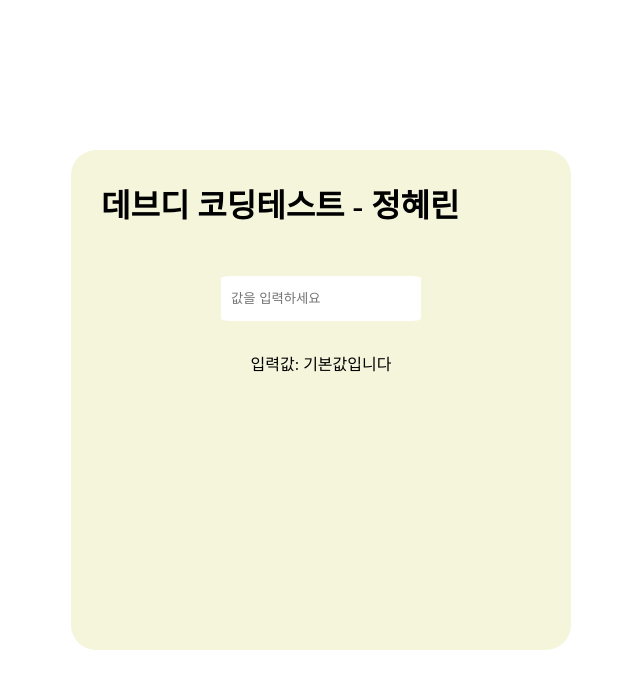
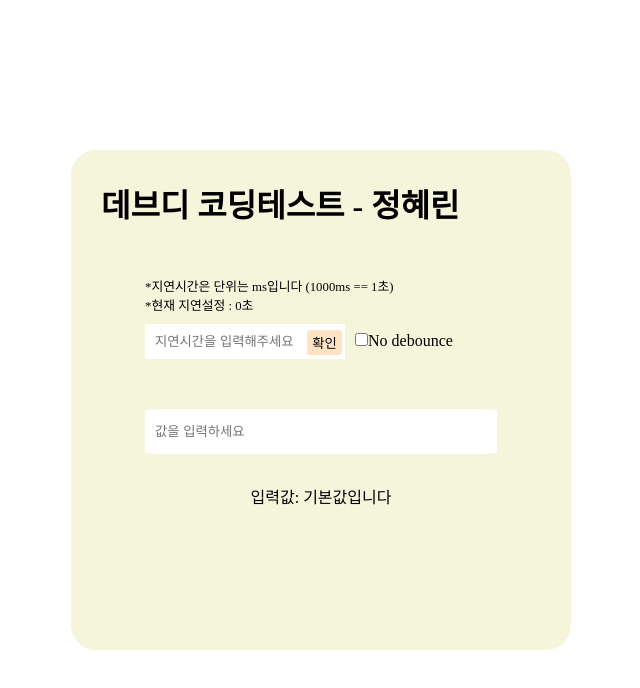
Before and after one commit to 02rynn/devD, a React (Create React App) app in the folder my-app/: page / in a window 1280 px wide. Shown: the top 688 px of the page, without its empty margins (319-959 px from the left). Built offline with nearby package versions, Linux system fonts and the light colour scheme.

Commit message:
feat 지연값과 debounce모드 설정 기능 추가

```diff
--- a/my-app/src/App.tsx
+++ b/my-app/src/App.tsx
@@ -1,4 +1,4 @@
-import React, { ChangeEvent, useState } from 'react';
+import React, { ChangeEvent, MouseEvent, useState } from 'react';
 import { debounce } from './debounce';
 
 interface DebounceOptions {
@@ -8,13 +8,16 @@ interface DebounceOptions {
 
 function App() {
   const [inputValue, setInputValue] = useState<string>('기본값입니다');
+  const [wait, setWait] = useState<number>(0);
+  const [confirmWait, setConfirmWait] = useState<number>(0);
+  const [immediate, setImmediate] = useState<boolean>();
 
   //wait은 지연시간, immediate는 즉시실행 유무
   const debounceUserInput = debounce(
     (e: ChangeEvent<HTMLInputElement>) => {
       return e.target.value;
     },
-    { wait: 1000, immediate: false } as DebounceOptions
+    { wait: wait, immediate: immediate } as DebounceOptions
   );
 
   const handleChange = (e: ChangeEvent<HTMLInputElement>) => {
@@ -24,12 +27,50 @@ function App() {
     });
   };
 
+  const handleChangeWait = (e: ChangeEvent<HTMLInputElement>) => {
+    const waitValue = parseInt(e.target.value);
+    setWait(waitValue);
+  };
+
+  const handleClick = (e: MouseEvent<HTMLButtonElement>) => {
+    if (!wait) {
+      alert('값을 입력해주세요. 기본 지연값은 1초 입니다');
+      return;
+    }
+
+    setConfirmWait(wait);
+    alert(`지연값이${wait / 1000}초로 변경되었습니다`);
+  };
+
+  const handleRadioChange = (e: ChangeEvent<HTMLInputElement>) => {
+    if (e.target.checked) {
+      alert('debounce mode가 해제되었습니다');
+    } else {
+      alert('debounce mode가 켜졌습니다');
+    }
+    setImmediate(e.target.checked);
+  };
+
   return (
     <div className="App">
       <header>
         <h1>데브디 코딩테스트 - 정혜린</h1>
       </header>
       <main>
+        <div className="optionBox">
+          <p> *지연시간은 단위는 ms입니다 (1000ms == 1초)</p>
+          <p> {`*현재 지연설정 : ${confirmWait / 1000}초`}</p>
+          <input
+            type="number"
+            placeholder="지연시간을 입력해주세요"
+            onChange={handleChangeWait}
+          />
+          <button onClick={handleClick}>확인</button>
+          <label>
+            <input type="checkbox" onChange={handleRadioChange} />
+            No debounce
+          </label>
+        </div>
         <input
           type="text"
           placeholder="값을 입력하세요"
--- a/my-app/src/index.css
+++ b/my-app/src/index.css
@@ -8,30 +8,68 @@
   width: 500px;
   height: 500px;
   padding: 30px;
-  background-color: beige;
-  border-radius: 5%;
   position: absolute;
   top: 50%;
   left: 50%;
   transform: translate(-50%, -50%);
+  background-color: beige;
+  border-radius: 5%;
 }
 
 main {
   display: flex;
   flex-direction: column;
   align-items: center;
-  margin-top: 50px;
 }
 
-main input {
-  width: 200px;
+main > input[type='text'] {
+  width: 80%;
   height: 45px;
+
   padding: 10px;
   border: none;
   border-radius: 5%;
   outline: none;
 }
 
+.optionBox {
+  width: 80%;
+  margin: 50px 0 50px 0;
+  position: relative;
+}
+
+.optionBox input[type='number'] {
+  width: 200px;
+  height: 35px;
+  padding: 10px;
+  margin-top: 10px;
+
+  border: none;
+  outline: none;
+}
+
+.optionBox input[type='checkbox'] {
+  margin-left: 10px;
+}
+
+.optionBox button {
+  width: 35px;
+  height: 25px;
+  padding: 3px;
+
+  position: absolute;
+  right: 155px;
+  bottom: 4px;
+  border: none;
+  border-radius: 10%;
+  background-color: bisque;
+  cursor: pointer;
+}
+
+.optionBox p {
+  zoom: 0.8;
+}
+
 .showInput {
   margin-top: 30px;
 }
```
